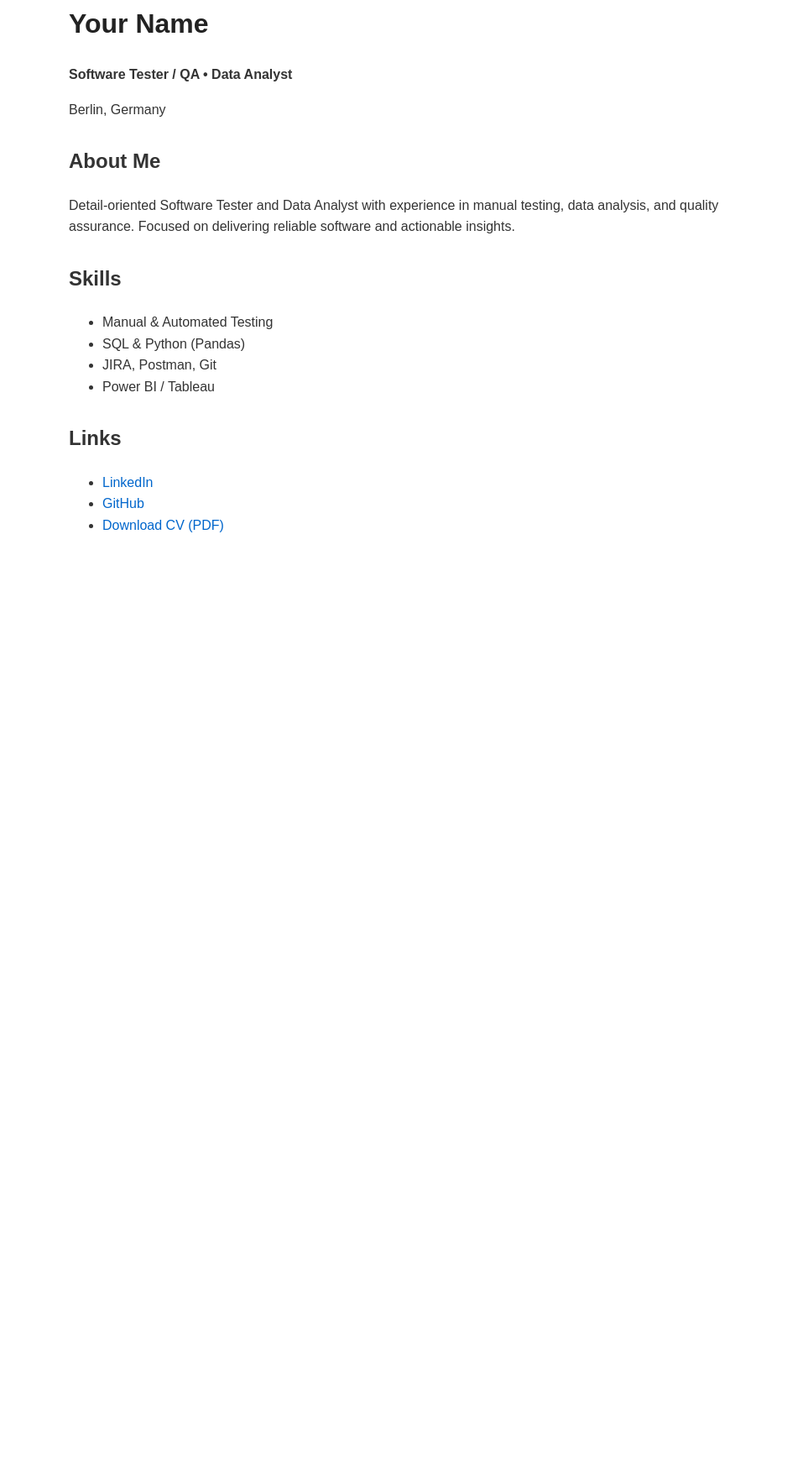
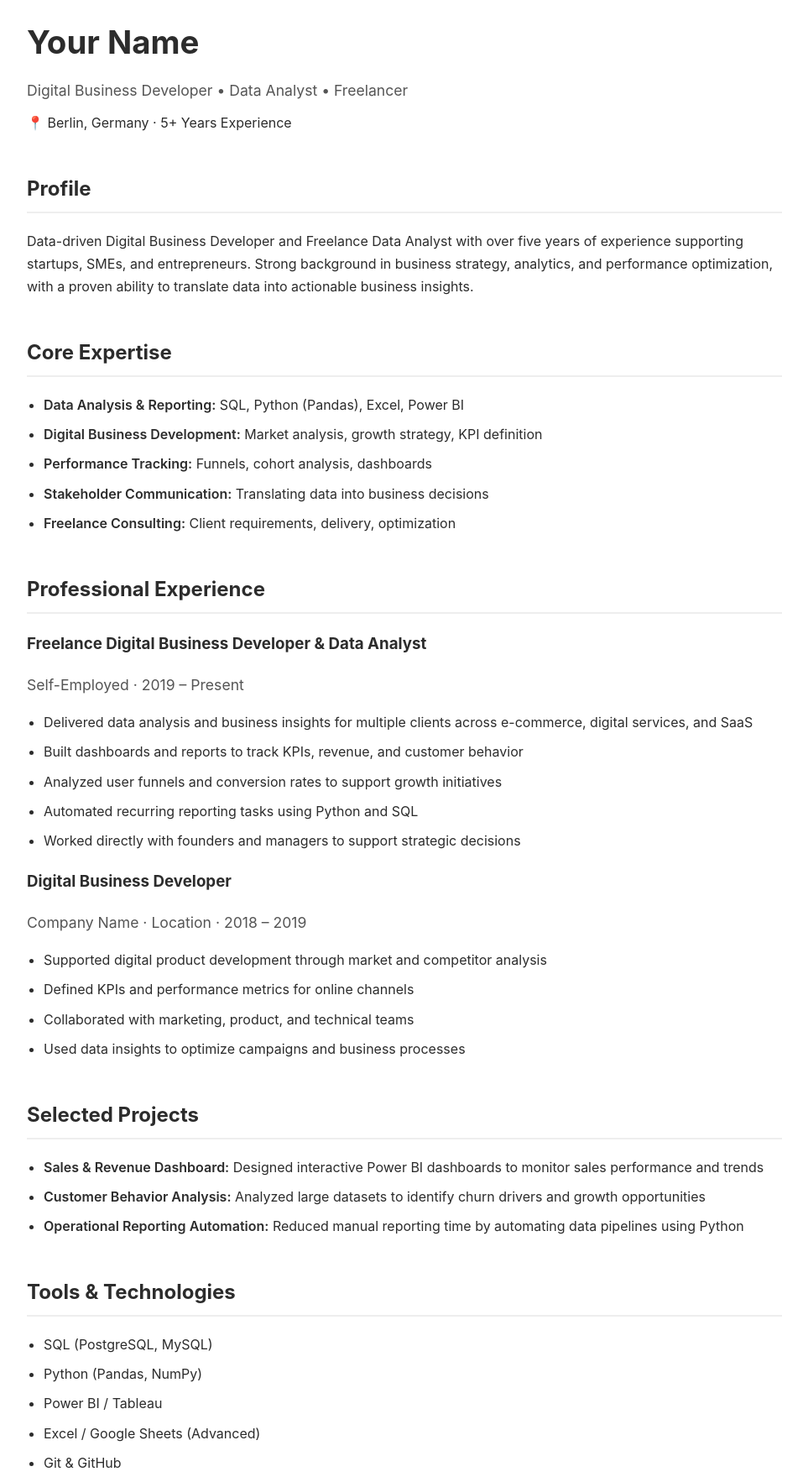
Before and after one commit to aymenkhz/Aymen-khazri.github.io, a plain HTML site: page index.html in a window 1280 px wide. Shown: the part 58-1817 px from the top of the page at 84% size, without its empty margins (158-1121 px from the left). Before the commit the page ends 800 px from the top, so only its background shows below. Drawn offline with Linux system fonts and the light colour scheme.

Commit message:
Update index.html

```diff
--- a/index.html
+++ b/index.html
@@ -2,55 +2,115 @@
 <html lang="en">
 <head>
   <meta charset="UTF-8">
-  <title>Your Name – Software Tester & Data Analyst</title>
+  <title>Your Name – Digital Business Developer & Data Analyst</title>
   <meta name="viewport" content="width=device-width, initial-scale=1">
+
+  <!-- SEO / LinkedIn preview -->
+  <meta name="description" content="Digital Business Developer & Data Analyst with 5+ years of experience in data-driven strategy, analytics, and growth. Based in Berlin, Germany.">
+
   <style>
     body {
-      font-family: Arial, sans-serif;
-      max-width: 800px;
+      font-family: -apple-system, BlinkMacSystemFont, "Segoe UI", Roboto, Arial, sans-serif;
+      max-width: 900px;
       margin: auto;
-      padding: 40px;
-      line-height: 1.6;
-      color: #333;
+      padding: 50px 30px;
+      color: #2c2c2c;
+      line-height: 1.7;
     }
-    h1 { color: #222; }
+    h1 { font-size: 2.4em; margin-bottom: 5px; }
+    h2 { margin-top: 45px; border-bottom: 2px solid #eee; padding-bottom: 6px; }
+    p { margin: 10px 0; }
+    ul { padding-left: 20px; }
+    li { margin-bottom: 8px; }
+    .subtitle { color: #555; font-size: 1.1em; }
+    .highlight { font-weight: 600; }
     a { color: #0066cc; text-decoration: none; }
-    .section { margin-top: 30px; }
+    .top { margin-bottom: 40px; }
   </style>
 </head>
+
 <body>
 
+<div class="top">
   <h1>Your Name</h1>
-<p><strong>Software Tester / QA • Data Analyst</strong></p>
-<p>Berlin, Germany</p>
-
-<div class="section">
-  <h2>About Me</h2>
+  <p class="subtitle">
+    Digital Business Developer • Data Analyst • Freelancer
+  </p>
   <p>
-    Detail-oriented Software Tester and Data Analyst with experience in manual testing,
-    data analysis, and quality assurance. Focused on delivering reliable software and
-    actionable insights.
+    📍 Berlin, Germany · 5+ Years Experience
   </p>
 </div>
 
-<div class="section">
-  <h2>Skills</h2>
+<h2>Profile</h2>
+<p>
+  Data-driven Digital Business Developer and Freelance Data Analyst with over five years
+  of experience supporting startups, SMEs, and entrepreneurs. Strong background in
+  business strategy, analytics, and performance optimization, with a proven ability
+  to translate data into actionable business insights.
+</p>
+
+<h2>Core Expertise</h2>
 <ul>
-    <li>Manual & Automated Testing</li>
-    <li>SQL & Python (Pandas)</li>
-    <li>JIRA, Postman, Git</li>
+  <li><span class="highlight">Data Analysis & Reporting:</span> SQL, Python (Pandas), Excel, Power BI</li>
+  <li><span class="highlight">Digital Business Development:</span> Market analysis, growth strategy, KPI definition</li>
+  <li><span class="highlight">Performance Tracking:</span> Funnels, cohort analysis, dashboards</li>
+  <li><span class="highlight">Stakeholder Communication:</span> Translating data into business decisions</li>
+  <li><span class="highlight">Freelance Consulting:</span> Client requirements, delivery, optimization</li>
+</ul>
+
+<h2>Professional Experience</h2>
+
+<h3>Freelance Digital Business Developer & Data Analyst</h3>
+<p class="subtitle">Self-Employed · 2019 – Present</p>
+<ul>
+  <li>Delivered data analysis and business insights for multiple clients across e-commerce,
+      digital services, and SaaS</li>
+  <li>Built dashboards and reports to track KPIs, revenue, and customer behavior</li>
+  <li>Analyzed user funnels and conversion rates to support growth initiatives</li>
+  <li>Automated recurring reporting tasks using Python and SQL</li>
+  <li>Worked directly with founders and managers to support strategic decisions</li>
+</ul>
+
+<h3>Digital Business Developer</h3>
+<p class="subtitle">Company Name · Location · 2018 – 2019</p>
+<ul>
+  <li>Supported digital product development through market and competitor analysis</li>
+  <li>Defined KPIs and performance metrics for online channels</li>
+  <li>Collaborated with marketing, product, and technical teams</li>
+  <li>Used data insights to optimize campaigns and business processes</li>
+</ul>
+
+<h2>Selected Projects</h2>
+<ul>
+  <li>
+    <span class="highlight">Sales & Revenue Dashboard:</span>
+    Designed interactive Power BI dashboards to monitor sales performance and trends
+  </li>
+  <li>
+    <span class="highlight">Customer Behavior Analysis:</span>
+    Analyzed large datasets to identify churn drivers and growth opportunities
+  </li>
+  <li>
+    <span class="highlight">Operational Reporting Automation:</span>
+    Reduced manual reporting time by automating data pipelines using Python
+  </li>
+</ul>
+
+<h2>Tools & Technologies</h2>
+<ul>
+  <li>SQL (PostgreSQL, MySQL)</li>
+  <li>Python (Pandas, NumPy)</li>
   <li>Power BI / Tableau</li>
+  <li>Excel / Google Sheets (Advanced)</li>
+  <li>Git & GitHub</li>
 </ul>
-</div>
 
-<div class="section">
 <h2>Links</h2>
 <ul>
-    <li><a href="https://linkedin.com/in/YOURNAME" target="_blank">LinkedIn</a></li>
+  <li><a href="https://linkedin.com/in/YOURNAME" target="_blank">LinkedIn Profile</a></li>
   <li><a href="https://github.com/YOURUSERNAME" target="_blank">GitHub</a></li>
   <li><a href="CV.pdf" target="_blank">Download CV (PDF)</a></li>
 </ul>
-</div>
 
 </body>
 </html>
```
Lines whose indentation alone changed are shown as unchanged.
